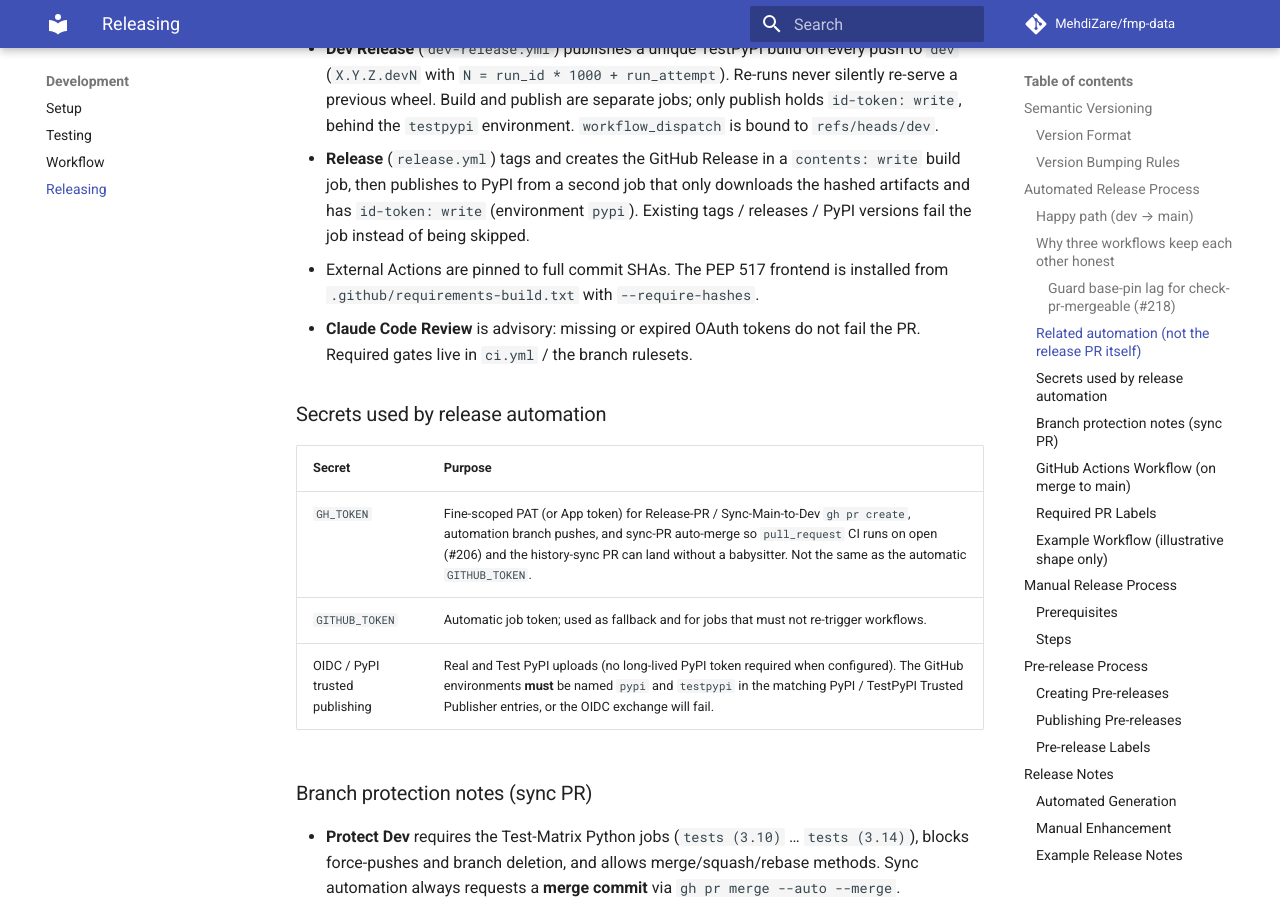
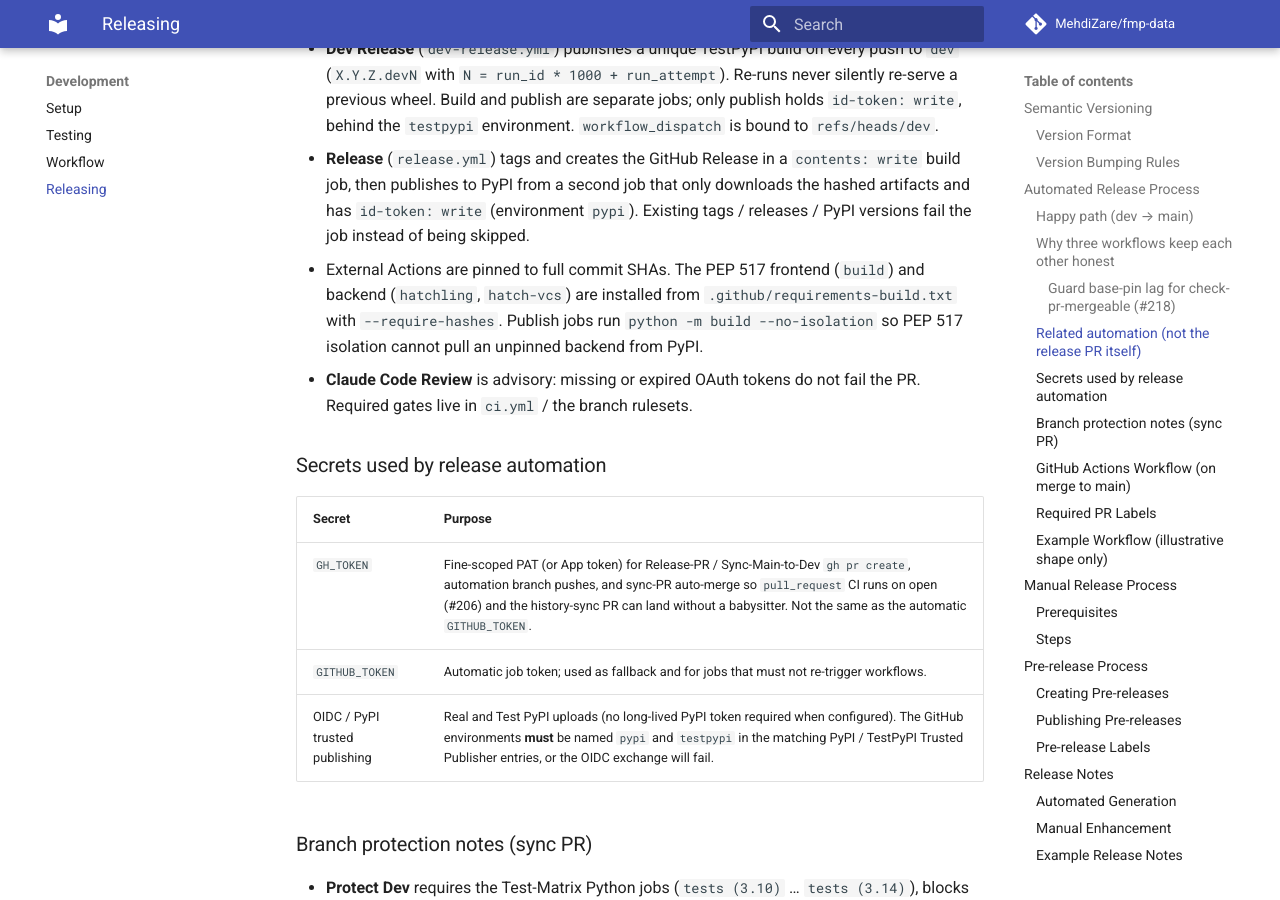
Before and after one commit to MehdiZare/fmp-data, an MkDocs documentation site: the page built from docs/contributing/releasing.md, in a window 1280 px wide and 900 px high, scrolled down 3420 px. Built offline with MkDocs 1.6.1 and Material for MkDocs 9.7.7, drawn with Linux system fonts in a browser that asks for light colours; comment, search, counter and statistics services are not loaded; the version menu is left out.

Commit message:
fix(ci): freeze hatchling and hatch-vcs for isolated publish
Pin the PEP 517 backend next to the already-hashed frontend and build
with --no-isolation so publish jobs cannot pull an unlocked hatchling
from PyPI (#252 leftover from FMP-SEC-002).

```diff
--- a/docs/contributing/releasing.md
+++ b/docs/contributing/releasing.md
@@ -131,8 +131,11 @@ the overlay in a hotfix-shaped PR.
   only downloads the hashed artifacts and has `id-token: write` (environment
   `pypi`). Existing tags / releases / PyPI versions fail the job instead of
   being skipped.
-- External Actions are pinned to full commit SHAs. The PEP 517 frontend is
-  installed from `.github/requirements-build.txt` with `--require-hashes`.
+- External Actions are pinned to full commit SHAs. The PEP 517 frontend
+  (`build`) and backend (`hatchling`, `hatch-vcs`) are installed from
+  `.github/requirements-build.txt` with `--require-hashes`. Publish jobs
+  run `python -m build --no-isolation` so PEP 517 isolation cannot pull
+  an unpinned backend from PyPI.
 - **Claude Code Review** is advisory: missing or expired OAuth tokens do not
   fail the PR. Required gates live in `ci.yml` / the branch rulesets.
 
```
Also changed, not shown: CHANGELOG.md (+4 -2 lines), 6 other files.
